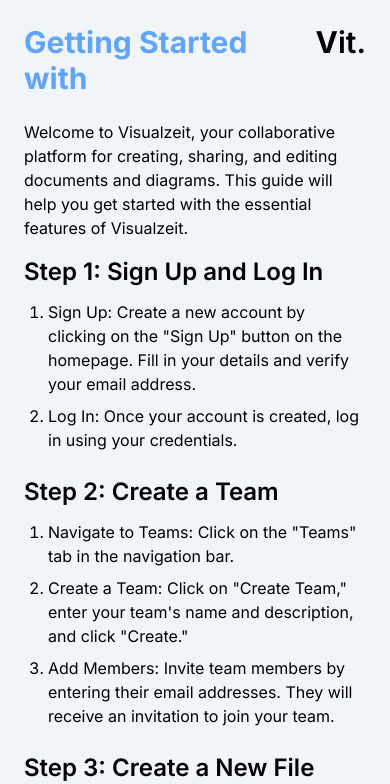
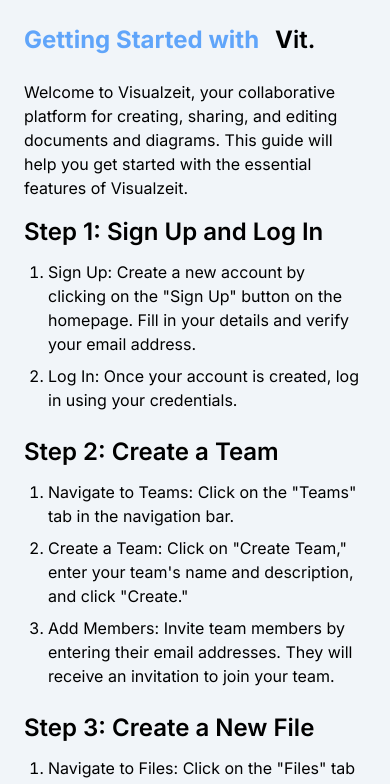
Before and after one commit to Varunrunrunrun/visualizeit, a Next.js app: page /getting-started in a window 390 px wide. Shown: the top 784 px of the page. Built offline with nearby package versions, Linux system fonts and the light colour scheme; no server answers.

Commit message:
responsive changes

```diff
--- a/app/(routes)/getting-started/page.tsx
+++ b/app/(routes)/getting-started/page.tsx
@@ -6,7 +6,7 @@ const GettingStarted = () => {
   return (
     <div className="bg-slate-100 text-black p-6 sm:p-10 lg:p-16">
       <div className="max-w-5xl mx-auto">
-        <h1 className="text-3xl lg:text-5xl font-bold mb-6 text-blue-400 flex gap-4"><span>Getting Started with</span> <span><Logo /></span></h1>
+        <h1 className="md:text-3xl text-2xl lg:text-5xl font-bold mb-6 text-blue-400 flex gap-4"><span>Getting Started with</span> <span><Logo /></span></h1>
         <p className="mb-4">
           Welcome to Visualzeit, your collaborative platform for creating, sharing, and editing documents and diagrams. This guide will help you get started with the essential features of Visualzeit.
         </p>
```
